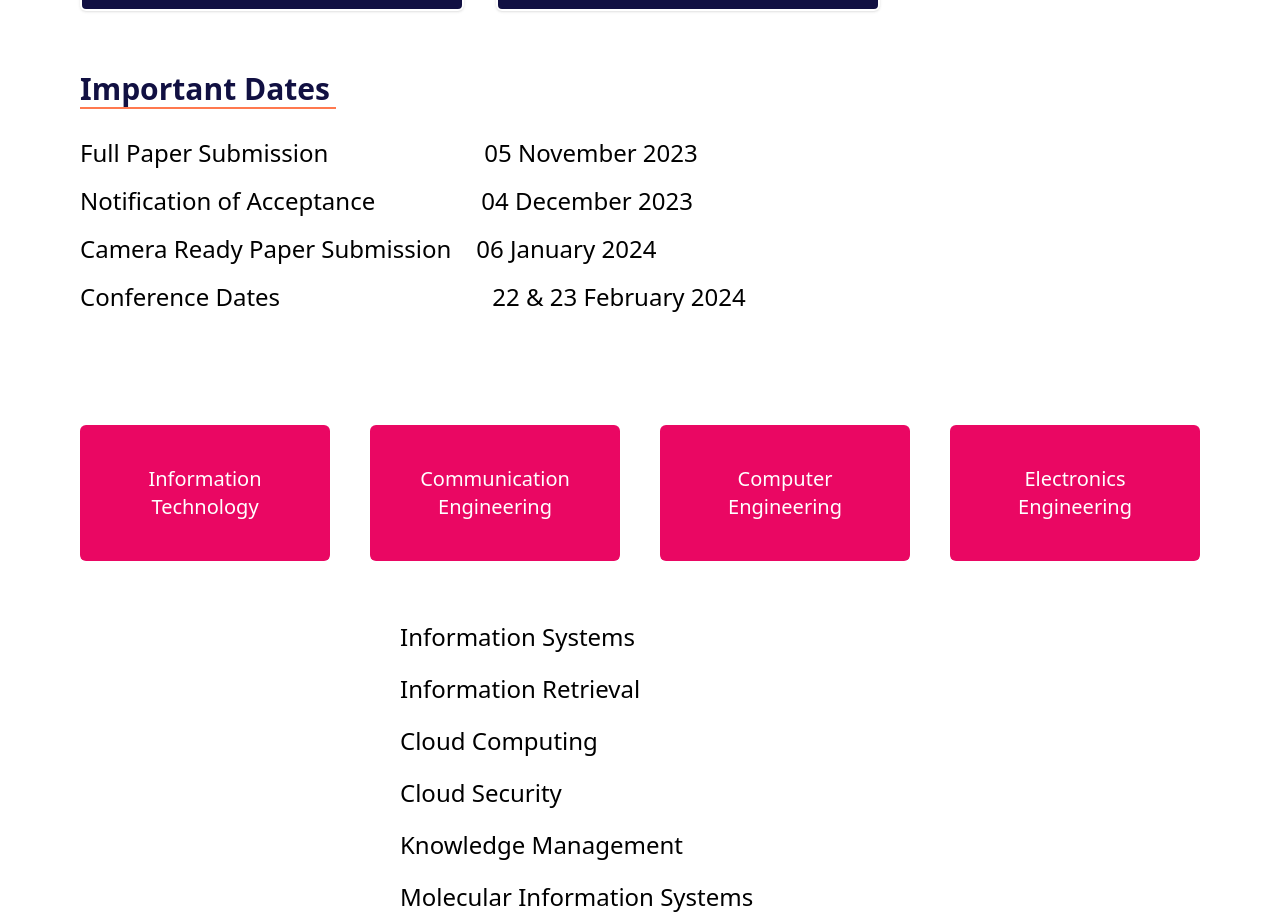
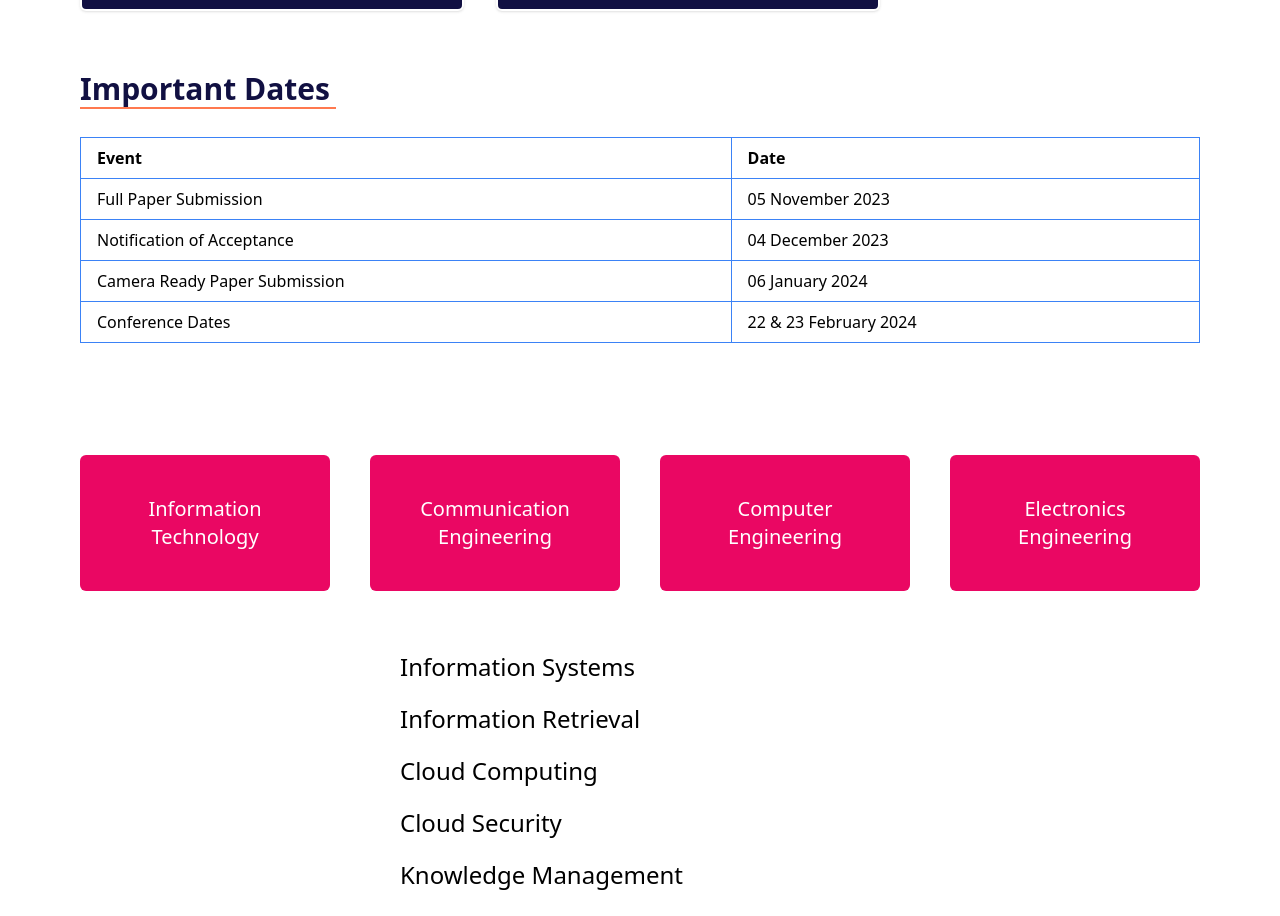
Before and after one commit to Shivd131/icetite-landing-deployed, a Next.js app: page /authors in a window 1280 px wide. Shown: the part 967-1883 px from the top of the page. Built offline with nearby package versions, Linux system fonts and the light colour scheme.

Commit message:
feat: done

```diff
--- a/src/components/authors/formatAndDates.jsx
+++ b/src/components/authors/formatAndDates.jsx
@@ -1,6 +1,6 @@
 import React from "react";
 
-const formatAndDates = () => {
+const FormatAndDates = () => {
     return (
         <div>
             <h1 className="text-[#111042] text-xl md:text-2xl lg:text-3xl font-semibold pt-12">
@@ -19,14 +19,34 @@ const formatAndDates = () => {
                 Important Dates
             </h1>
             <div className="bg-[#FF794F] h-0.5 w-[20vw] mb-4"></div>
-      <div className="text-2xl flex flex-col py-3 space-y-4">
-        <p>Full Paper Submission &nbsp;&nbsp;&nbsp;&nbsp;&nbsp;&nbsp;&nbsp;&nbsp;&nbsp;&nbsp;&nbsp;&nbsp;&nbsp;&nbsp;&nbsp;&nbsp;&nbsp;&nbsp;&nbsp;&nbsp;&nbsp;&nbsp;&nbsp; 05 November 2023 </p>
-        <p>Notification of Acceptance &nbsp;&nbsp;&nbsp;&nbsp;&nbsp;&nbsp;&nbsp;&nbsp;&nbsp;&nbsp;&nbsp;&nbsp;&nbsp;&nbsp;&nbsp; 04 December 2023</p>
-        <p>Camera Ready Paper Submission&nbsp;&nbsp;&nbsp; 06 January 2024</p>
-        <p>Conference Dates&nbsp;&nbsp;&nbsp;&nbsp;&nbsp;&nbsp;&nbsp;&nbsp;&nbsp;&nbsp;&nbsp;&nbsp;&nbsp;&nbsp;&nbsp;&nbsp;&nbsp;&nbsp;&nbsp;&nbsp;&nbsp;&nbsp;&nbsp;&nbsp;&nbsp;&nbsp;&nbsp;&nbsp;&nbsp;&nbsp;&nbsp;&nbsp;&nbsp; 22 & 23 February 2024</p>
+            <div className="py-3">
+                <table className="w-full border border-blue-500">
+                    <tbody>
+                    <tr>
+                        <th className="border border-blue-500 px-4 py-2 text-left">Event</th>
+                        <th className="border border-blue-500 px-4 py-2 text-left">Date</th>
+                    </tr>
+                    <tr>
+                        <td className="border border-blue-500 px-4 py-2">Full Paper Submission</td>
+                        <td className="border border-blue-500 px-4 py-2">05 November 2023</td>
+                    </tr>
+                    <tr>
+                        <td className="border border-blue-500 px-4 py-2">Notification of Acceptance</td>
+                        <td className="border border-blue-500 px-4 py-2">04 December 2023</td>
+                    </tr>
+                    <tr>
+                        <td className="border border-blue-500 px-4 py-2">Camera Ready Paper Submission</td>
+                        <td className="border border-blue-500 px-4 py-2">06 January 2024</td>
+                    </tr>
+                    <tr>
+                        <td className="border border-blue-500 px-4 py-2">Conference Dates</td>
+                        <td className="border border-blue-500 px-4 py-2">22 & 23 February 2024</td>
+                    </tr>
+                    </tbody>
+                </table>
             </div>
         </div>
     );
 };
 
-export default formatAndDates;
+export default FormatAndDates;
```
Lines whose indentation alone changed are shown as unchanged.
